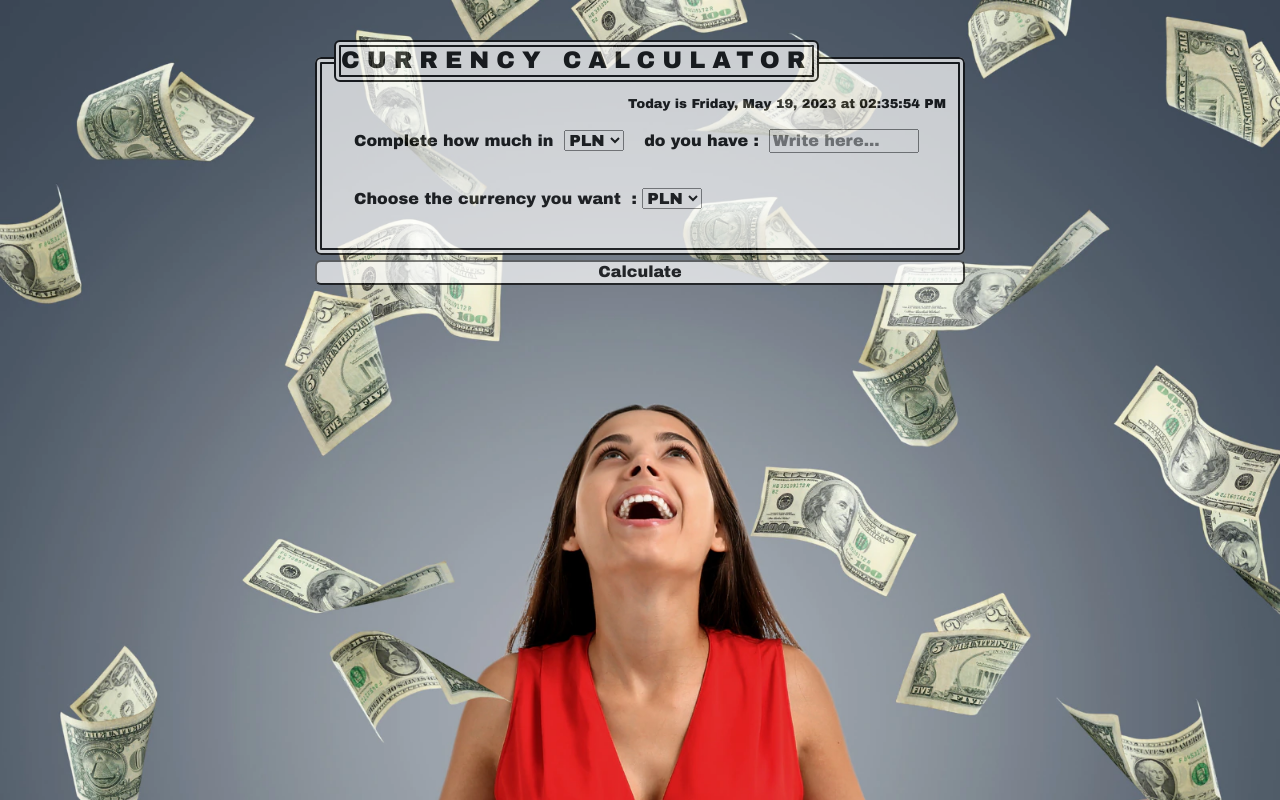
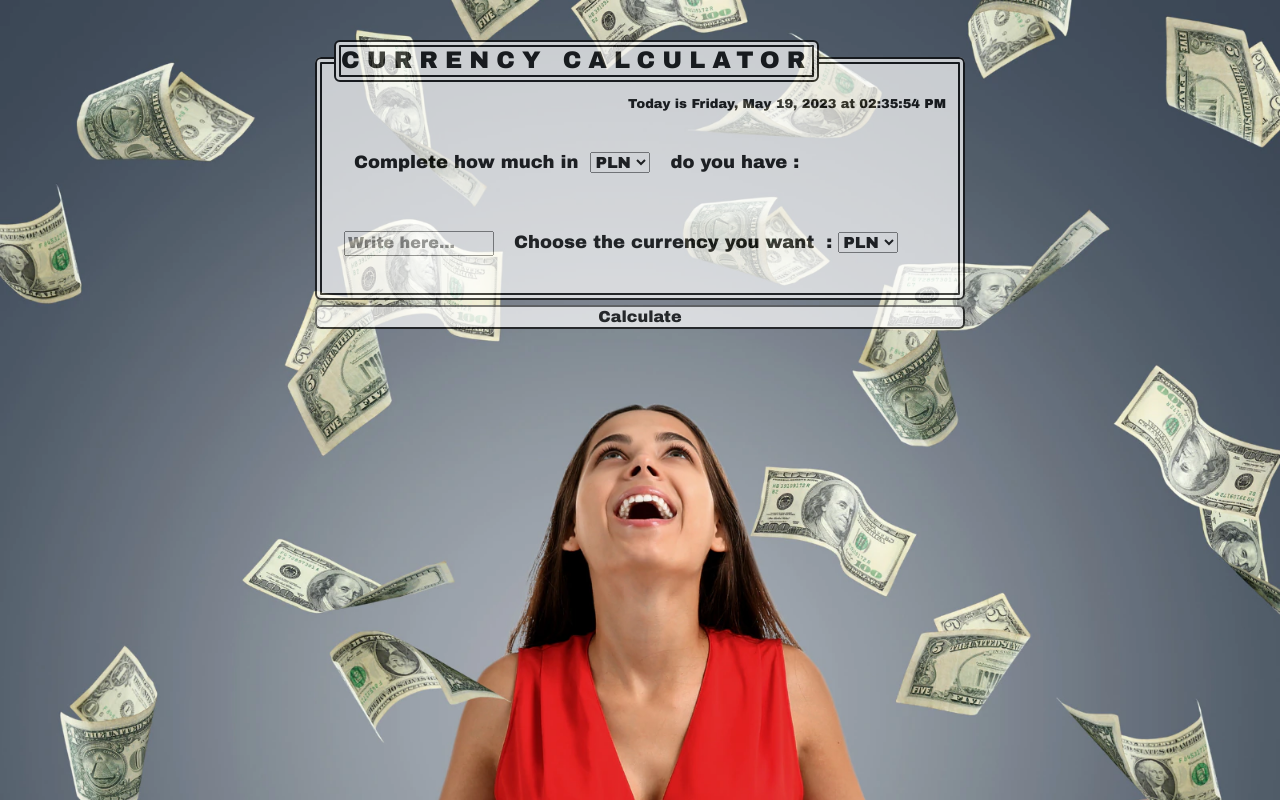
Before and after one commit to WoytekMig/currency-converter-with-react, a React (Create React App) app: page / in a window 1280 px wide. Built offline with nearby package versions, Linux system fonts and the light colour scheme.

Commit message:
little change in padding

```diff
--- a/src/Form/Span/index.js
+++ b/src/Form/Span/index.js
@@ -3,7 +3,8 @@ import styled from "styled-components";
 
 const Text = styled.span`
     display: inline-block;
-    padding: 20px 0 20px 20px;
+    padding: 40px 0 20px 20px;
+    font-size: large;
 `;
 
 const Span = ({ text }) => (
```
